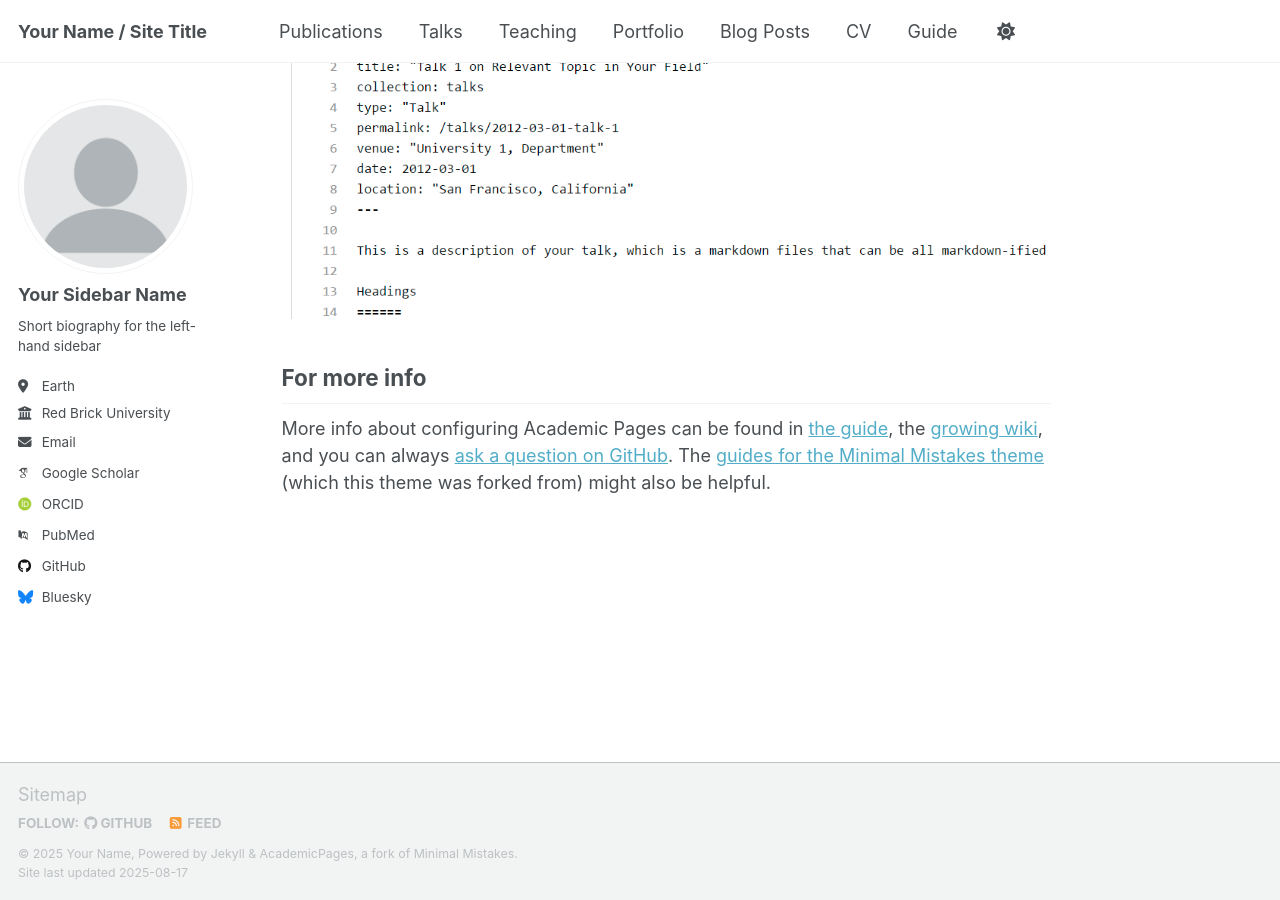
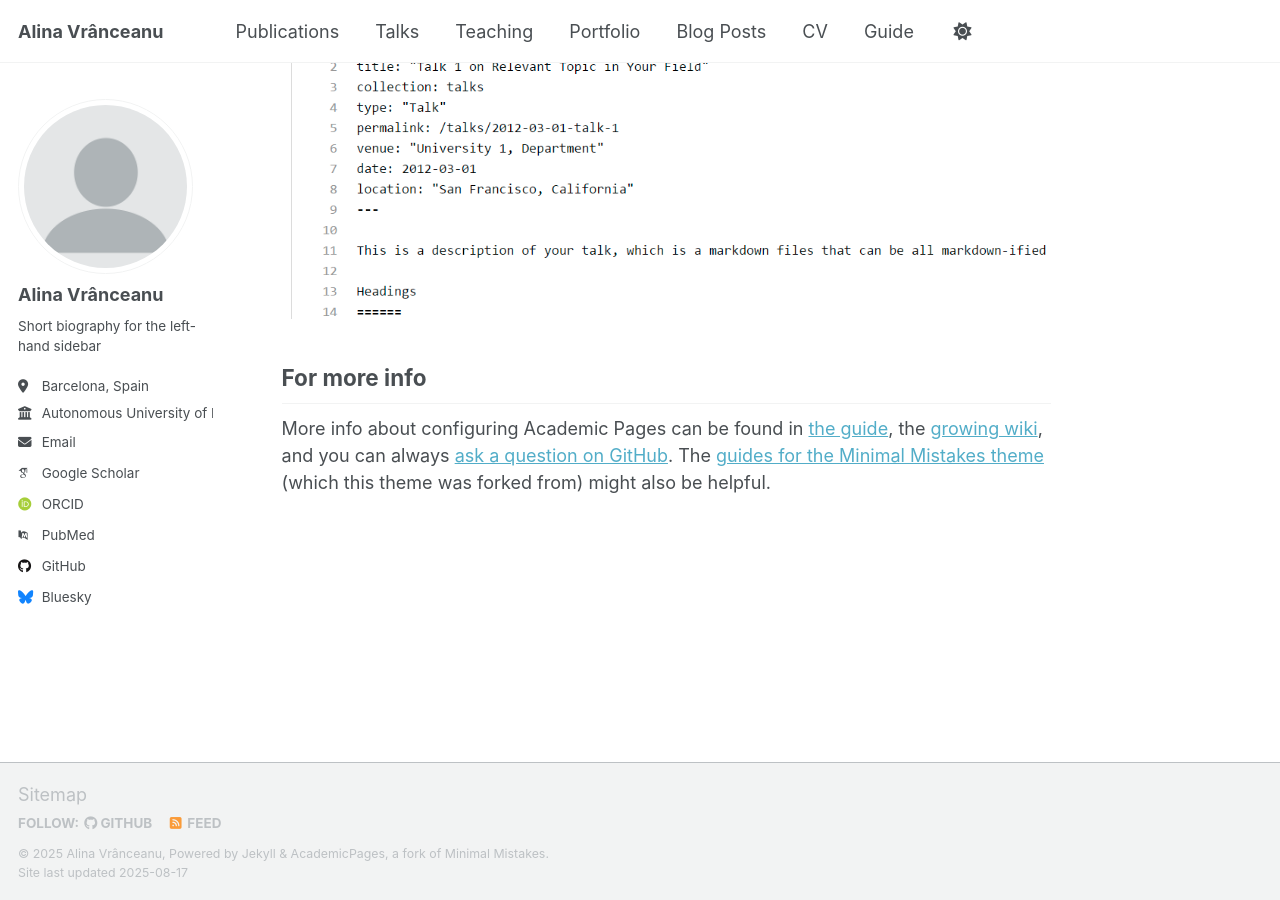
Before and after one commit to alinavranceanu/alinavranceanu.github.io, a Jekyll site: the page built from _pages/about.md, in a window 1280 px wide and 900 px high, scrolled down 2880 px. Built offline with Jekyll 4.4.1, drawn with Linux system fonts in a browser that asks for light colours; some web fonts are replaced; a script that is not in the unit is left out.

Commit message:
Update _config.yml

```diff
--- a/_config.yml
+++ b/_config.yml
@@ -9,9 +9,9 @@
 # Basic Site Settings
 locale                   : "en-US"
 site_theme               : "default" # Currently available options are "default", "air"
-title                    : "Your Name / Site Title"
+title                    : "Alina Vrânceanu"
 title_separator          : "-"
-name                     : &name "Your Name"
+name                     : &name "Alina Vrânceanu"
 description              : &description "personal description"
 url                      : https://academicpages.github.io # the base hostname & protocol for your site e.g. "https://[your GitHub username].github.io" or if you already have some other page hosted on Github then use "https://[your GitHub username].github.io/[Your Repo Name]"
 baseurl                  : "" # the subpath of your site, e.g. "/blog"
@@ -23,11 +23,11 @@ repository               : "academicpages/academicpages.github.io"
 author:
   # Biographic information
   avatar           : "profile.png"
-  name             : "Your Sidebar Name"
-  pronouns         : # example: "she/her"
+  name             : "Alina Vrânceanu"
+  # pronouns         : # example: "she/her"
   bio              : "Short biography for the left-hand sidebar"
-  location         : "Earth"
-  employer         : "Red Brick University"
+  location         : "Barcelona, Spain"
+  employer         : "Autonomous University of Barcelona"
   uri              : # URL
   email            : "none@example.org"
 
```
